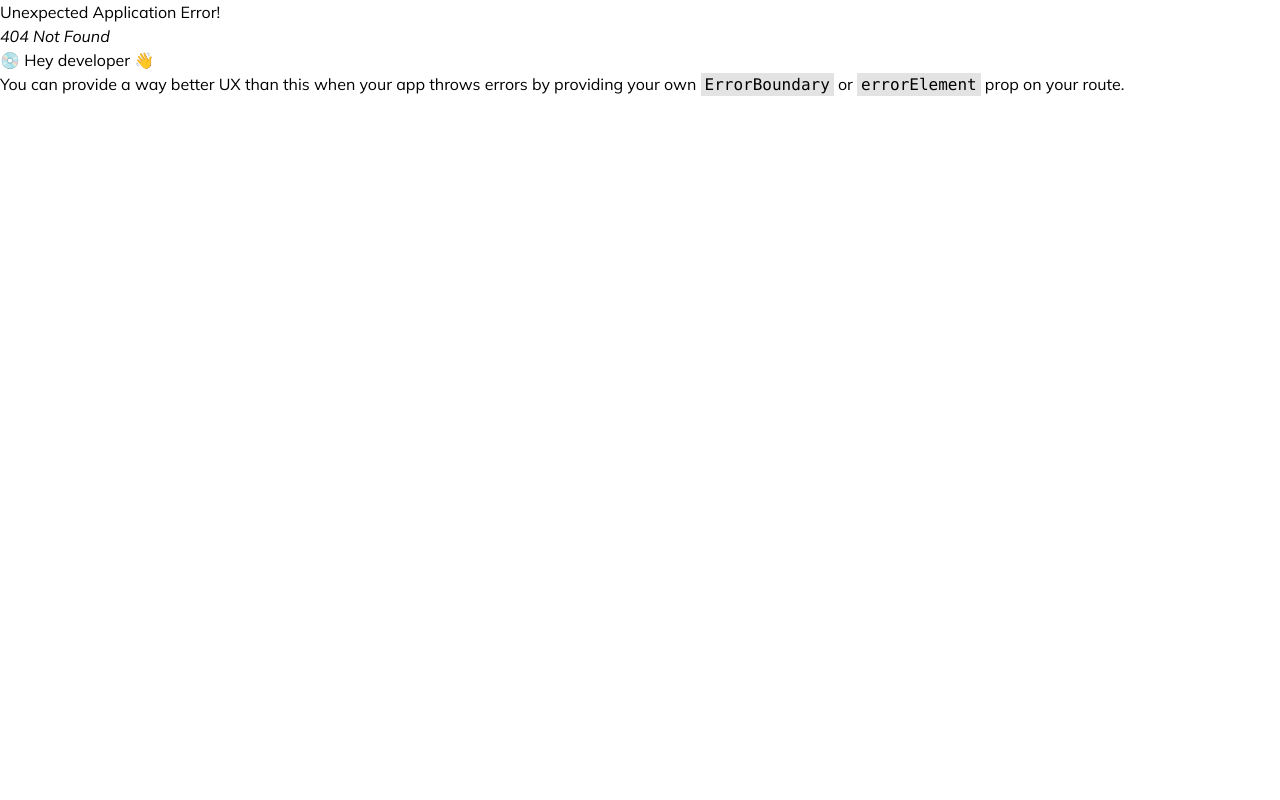
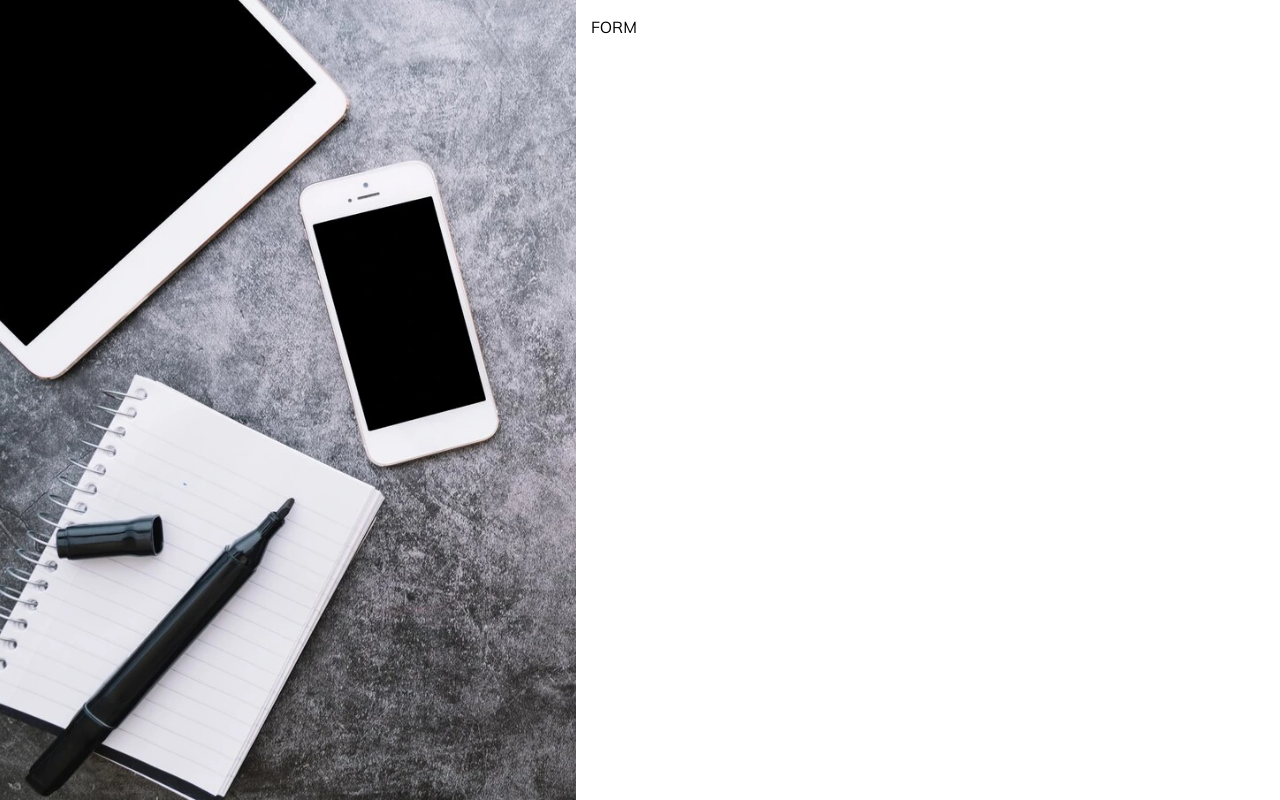
Before and after one commit to Dawid-Femin/e-commerce, a React (Vite) app in the folder client/: page /login in a window 1280 px wide. Before the commit this address had no page. Built offline with nearby package versions, Linux system fonts and the light colour scheme.

Commit message:
Updated Routes

```diff
--- a/client/src/App.tsx
+++ b/client/src/App.tsx
@@ -1,14 +1,17 @@
-import classes from "./app.module.scss";
 import {
   createBrowserRouter,
   createRoutesFromElements,
   Outlet,
   Route,
   RouterProvider,
+  useLocation,
 } from "react-router-dom";
 import Home from "./pages/Home/Home.tsx";
 import Contact from "./pages/Contact/Contact.tsx";
 import { Navigation } from "./components/Navigation/Navigation.tsx";
+import { Login } from "./pages/Login/Login.tsx";
+import { Register } from "./pages/Register/Register.tsx";
+import classes from "./app.module.scss";
 
 function App() {
   const router = createBrowserRouter(
@@ -16,9 +19,12 @@ function App() {
       <Route path="/" element={<Root />}>
         <Route index element={<Home />} />
         <Route path="/contact" element={<Contact />} />
+        <Route path="/login" element={<Login />} />
+        <Route path="/register" element={<Register />} />
       </Route>,
     ),
   );
+
   return (
     <>
       <div className="App">
@@ -29,12 +35,14 @@ function App() {
 }
 
 const Root = () => {
+  const location = useLocation();
+  const disableNavigationPath = ["/login", "/register"];
+  const isNav = disableNavigationPath.includes(location.pathname);
+
   return (
     <>
-      <nav>
-        <Navigation />
-      </nav>
-      <div className={classes.root}>
+      {!isNav && <Navigation />}
+      <div className={`${classes.root} ${isNav && classes.removeMargin}`}>
         <Outlet />
       </div>
     </>
--- a/client/src/app.module.scss
+++ b/client/src/app.module.scss
@@ -0,0 +1,7 @@
+.root {
+  margin-top: 60px;
+}
+
+.removeMargin {
+  margin: 0;
+}
```
